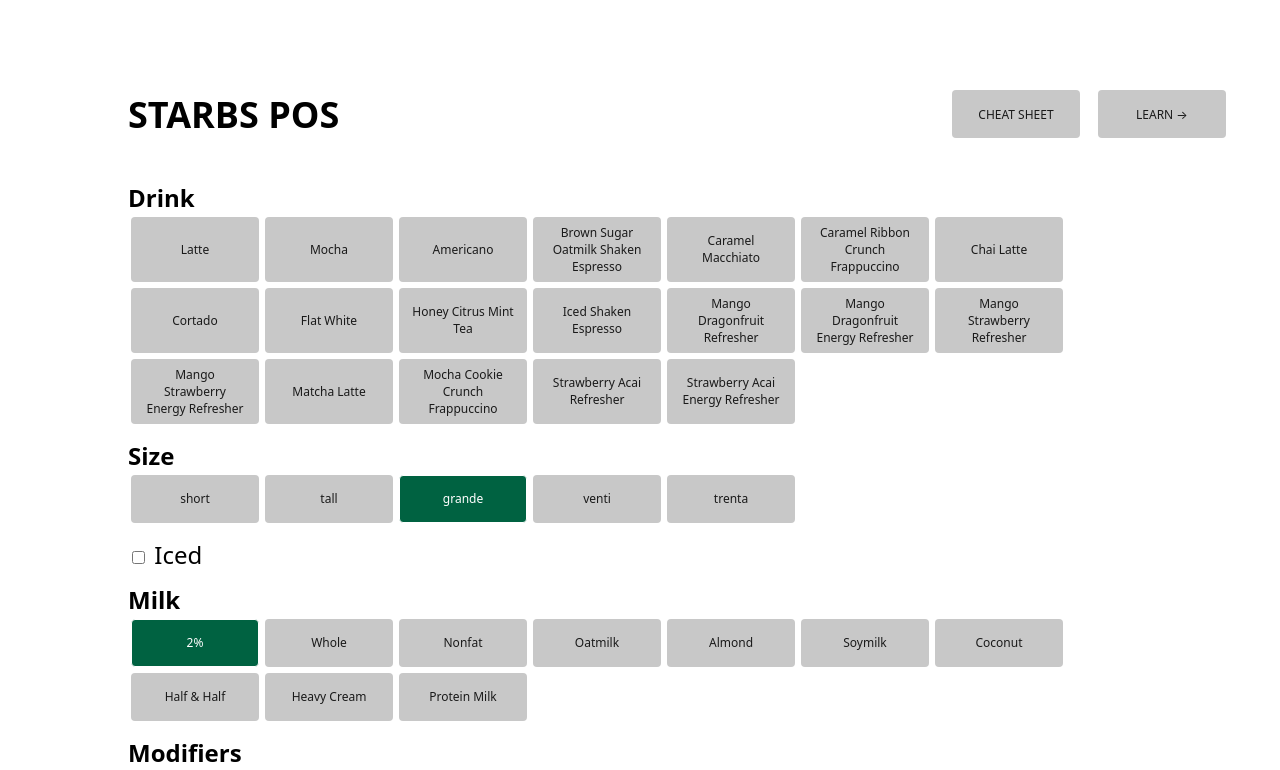
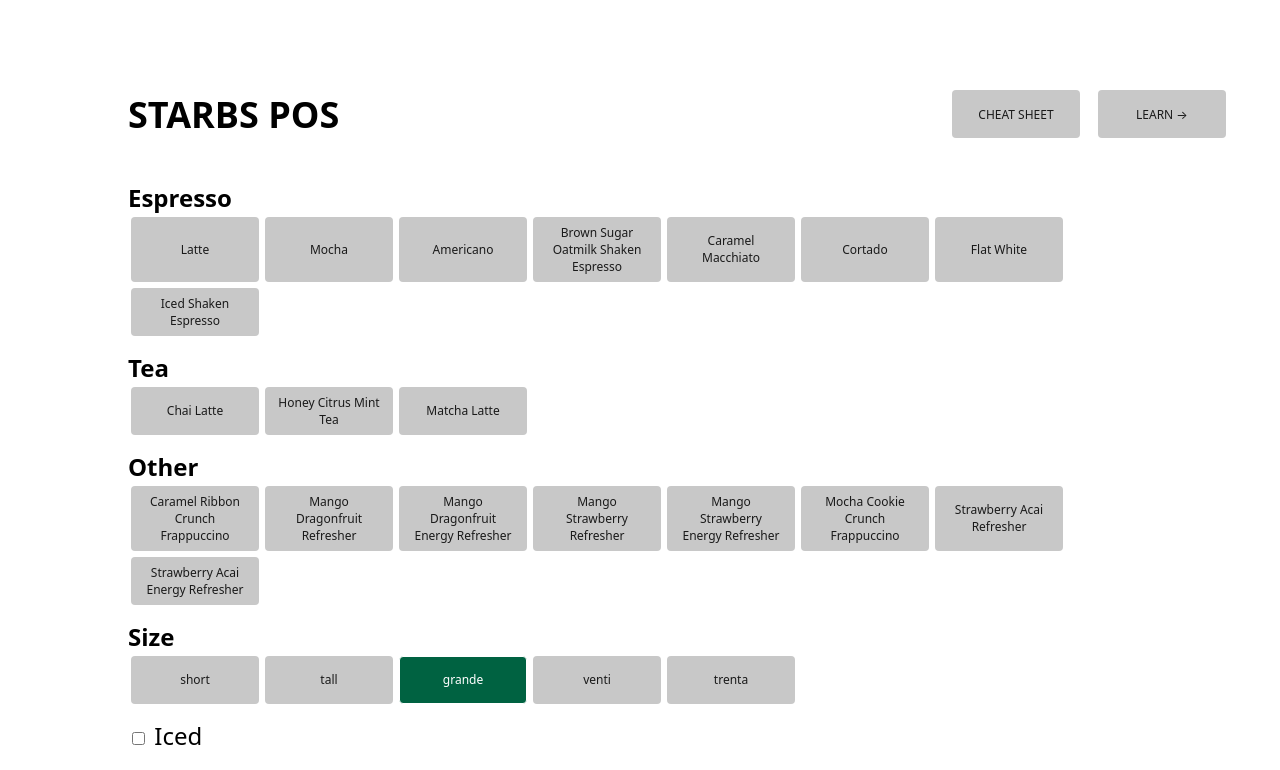
Before and after one commit to Marcaus-Cruz/starbs, a Vue app: page /pos in a window 1280 px wide. Shown: the top 770 px of the page. Built offline with nearby package versions, Linux system fonts and the light colour scheme.

Commit message:
Separate espresso from tea from other

```diff
--- a/scripts/build-drinks.ts
+++ b/scripts/build-drinks.ts
@@ -260,6 +260,7 @@ const catalogBody = catalogEntries
     const hasIced = d.iced !== undefined;
     return `  {
     name: ${JSON.stringify(d.name)},
+    category: ${JSON.stringify(d.category ?? null)},
     defaultMilk: ${JSON.stringify(d.defaultMilk ?? null)},
     defaultIced: ${JSON.stringify(d.defaultIced ?? false)},
     hasHot: ${hasHot},
@@ -273,6 +274,7 @@ const catalogTs =
   catalogHeader +
   `export interface DrinkCatalogEntry {
   name: string;
+  category: string | null;
   defaultMilk: string | null;
   defaultIced: boolean;
   hasHot: boolean;
--- a/src/catalog.generated.ts
+++ b/src/catalog.generated.ts
@@ -3,6 +3,7 @@
 
 export interface DrinkCatalogEntry {
   name: string;
+  category: string | null;
   defaultMilk: string | null;
   defaultIced: boolean;
   hasHot: boolean;
@@ -13,6 +14,7 @@ export interface DrinkCatalogEntry {
 export const drinkCatalog: readonly DrinkCatalogEntry[] = [
   {
     name: "Americano",
+    category: "espresso",
     defaultMilk: null,
     defaultIced: false,
     hasHot: true,
@@ -21,6 +23,7 @@ export const drinkCatalog: readonly DrinkCatalogEntry[] = [
   },
   {
     name: "Brown Sugar Oatmilk Shaken Espresso",
+    category: "espresso",
     defaultMilk: "Oatmilk",
     defaultIced: true,
     hasHot: false,
@@ -29,6 +32,7 @@ export const drinkCatalog: readonly DrinkCatalogEntry[] = [
   },
   {
     name: "Caramel Macchiato",
+    category: "espresso",
     defaultMilk: "2%",
     defaultIced: false,
     hasHot: true,
@@ -37,6 +41,7 @@ export const drinkCatalog: readonly DrinkCatalogEntry[] = [
   },
   {
     name: "Caramel Ribbon Crunch Frappuccino",
+    category: "frappuccino",
     defaultMilk: "Whole",
     defaultIced: true,
     hasHot: false,
@@ -45,6 +50,7 @@ export const drinkCatalog: readonly DrinkCatalogEntry[] = [
   },
   {
     name: "Chai Latte",
+    category: "tea",
     defaultMilk: "2%",
     defaultIced: false,
     hasHot: true,
@@ -53,6 +59,7 @@ export const drinkCatalog: readonly DrinkCatalogEntry[] = [
   },
   {
     name: "Cortado",
+    category: "espresso",
     defaultMilk: "Whole",
     defaultIced: false,
     hasHot: true,
@@ -61,6 +68,7 @@ export const drinkCatalog: readonly DrinkCatalogEntry[] = [
   },
   {
     name: "Example Drink",
+    category: "espresso",
     defaultMilk: "2%",
     defaultIced: false,
     hasHot: true,
@@ -69,6 +77,7 @@ export const drinkCatalog: readonly DrinkCatalogEntry[] = [
   },
   {
     name: "Flat White",
+    category: "espresso",
     defaultMilk: "Whole",
     defaultIced: false,
     hasHot: true,
@@ -77,6 +86,7 @@ export const drinkCatalog: readonly DrinkCatalogEntry[] = [
   },
   {
     name: "Honey Citrus Mint Tea",
+    category: "tea",
     defaultMilk: null,
     defaultIced: false,
     hasHot: true,
@@ -85,6 +95,7 @@ export const drinkCatalog: readonly DrinkCatalogEntry[] = [
   },
   {
     name: "Iced Shaken Espresso",
+    category: "espresso",
     defaultMilk: "2%",
     defaultIced: true,
     hasHot: false,
@@ -93,6 +104,7 @@ export const drinkCatalog: readonly DrinkCatalogEntry[] = [
   },
   {
     name: "Latte",
+    category: "espresso",
     defaultMilk: "2%",
     defaultIced: false,
     hasHot: true,
@@ -101,6 +113,7 @@ export const drinkCatalog: readonly DrinkCatalogEntry[] = [
   },
   {
     name: "Mango Dragonfruit Energy Refresher",
+    category: "refresher",
     defaultMilk: null,
     defaultIced: true,
     hasHot: false,
@@ -109,6 +122,7 @@ export const drinkCatalog: readonly DrinkCatalogEntry[] = [
   },
   {
     name: "Mango Dragonfruit Refresher",
+    category: "refresher",
     defaultMilk: null,
     defaultIced: true,
     hasHot: false,
@@ -117,6 +131,7 @@ export const drinkCatalog: readonly DrinkCatalogEntry[] = [
   },
   {
     name: "Mango Strawberry Energy Refresher",
+    category: "refresher",
     defaultMilk: null,
     defaultIced: true,
     hasHot: false,
@@ -125,6 +140,7 @@ export const drinkCatalog: readonly DrinkCatalogEntry[] = [
   },
   {
     name: "Mango Strawberry Refresher",
+    category: "refresher",
     defaultMilk: null,
     defaultIced: true,
     hasHot: false,
@@ -133,6 +149,7 @@ export const drinkCatalog: readonly DrinkCatalogEntry[] = [
   },
   {
     name: "Matcha Latte",
+    category: "tea",
     defaultMilk: "2%",
     defaultIced: false,
     hasHot: true,
@@ -141,6 +158,7 @@ export const drinkCatalog: readonly DrinkCatalogEntry[] = [
   },
   {
     name: "Mocha",
+    category: "espresso",
     defaultMilk: "2%",
     defaultIced: false,
     hasHot: true,
@@ -149,6 +167,7 @@ export const drinkCatalog: readonly DrinkCatalogEntry[] = [
   },
   {
     name: "Mocha Cookie Crunch Frappuccino",
+    category: "frappuccino",
     defaultMilk: "Whole",
     defaultIced: true,
     hasHot: false,
@@ -157,6 +176,7 @@ export const drinkCatalog: readonly DrinkCatalogEntry[] = [
   },
   {
     name: "Strawberry Acai Energy Refresher",
+    category: "refresher",
     defaultMilk: null,
     defaultIced: true,
     hasHot: false,
@@ -165,6 +185,7 @@ export const drinkCatalog: readonly DrinkCatalogEntry[] = [
   },
   {
     name: "Strawberry Acai Refresher",
+    category: "refresher",
     defaultMilk: null,
     defaultIced: true,
     hasHot: false,
--- a/src/views/PosView.vue
+++ b/src/views/PosView.vue
@@ -1,5 +1,5 @@
 <script setup lang="ts">
-import { ref } from "vue";
+import { computed, ref } from "vue";
 import { useRouter } from "vue-router";
 import type { Size } from "../types";
 import {
@@ -12,6 +12,22 @@ import {
   type Modifier,
 } from "../catalog";
 import { drinkCatalog } from "../catalog.generated";
+
+const drinkGroups = computed(() => {
+  const groups: { label: string; drinks: Drink[] }[] = [
+    { label: "Espresso", drinks: [] },
+    { label: "Tea", drinks: [] },
+    { label: "Other", drinks: [] },
+  ];
+  for (const drink of drinks) {
+    const entry = drinkCatalog.find((d) => d.name === drink);
+    const category = entry?.category;
+    if (category === "espresso") groups[0].drinks.push(drink);
+    else if (category === "tea") groups[1].drinks.push(drink);
+    else groups[2].drinks.push(drink);
+  }
+  return groups.filter((g) => g.drinks.length > 0);
+});
 
 const router = useRouter();
 
@@ -63,10 +79,10 @@ function placeOrder() {
       </div>
     </section>
 
-    <section>
-      <h2>Drink</h2>
+    <section v-for="group in drinkGroups" :key="group.label" class="drink-group">
+      <h2>{{ group.label }}</h2>
       <button
-        v-for="drink in drinks"
+        v-for="drink in group.drinks"
         :key="drink"
         :class="{ active: selectedDrink === drink }"
         @click="selectDrink(drink)"
```
